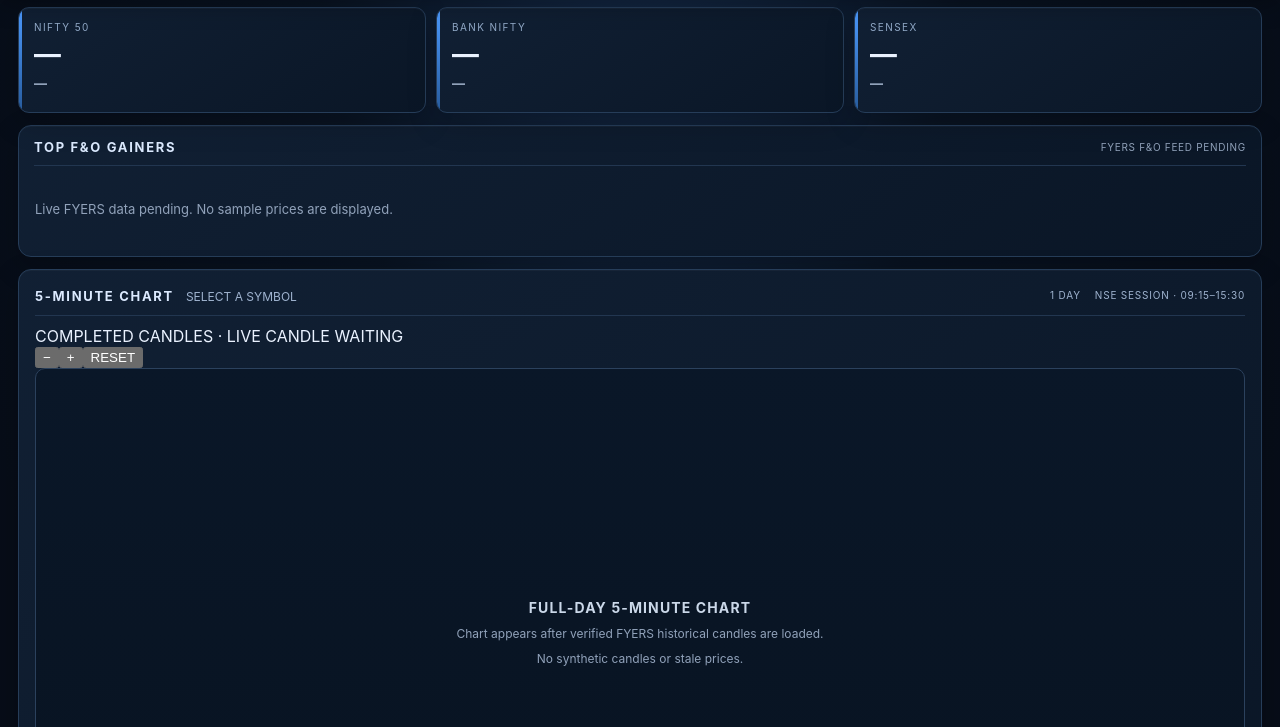
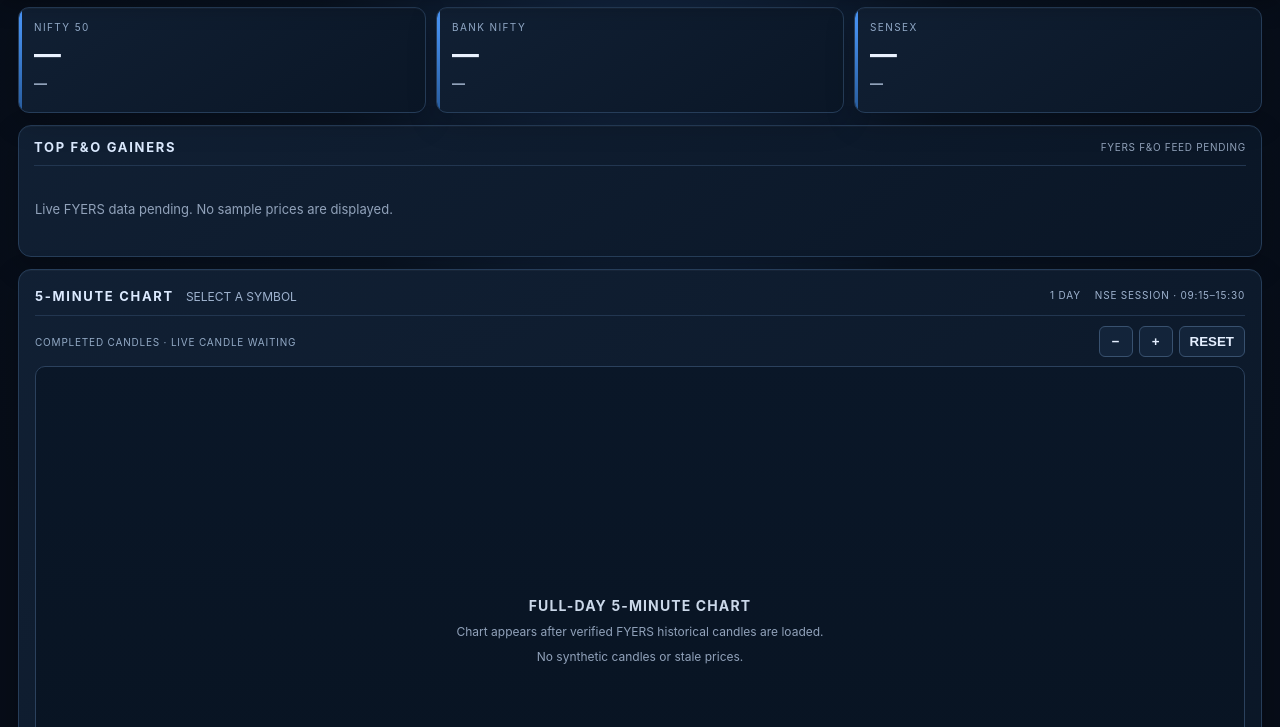
Before and after one commit to dongardivegajananvp-art/Upgrade-AI-Pro-, a website: page public/index.html in a window 1280 px wide. Shown: the part 73-800 px from the top of the page. Drawn offline with Linux system fonts and the light colour scheme; no server answers.

Commit message:
Style chart navigation, crosshair and structure-zone overlays

```diff
--- a/public/style.css
+++ b/public/style.css
@@ -25,3 +25,11 @@ header{background:rgba(10,20,35,.94);backdrop-filter:blur(14px);border-bottom:1p
 .chart-area{background:linear-gradient(180deg,#0a1728,#081321);border:1px solid #2b415d;border-radius:10px}
 .options,.bottom{border-top:1px solid #355273}
 footer{color:#7890ae}
+
+.chart-tools{display:flex;justify-content:space-between;align-items:center;gap:10px;margin:4px 0 9px;color:#93aac6;font-size:10px;letter-spacing:.08em}
+.chart-tools>div{display:flex;gap:6px}
+.chart-tools button{min-width:34px;padding:7px 10px;border:1px solid #38516f;border-radius:6px;background:#13243a;color:#e5efff;font-weight:800}
+.chart-tools button:active{background:#24538a}
+.chart-area{overflow:hidden;touch-action:pan-y;cursor:crosshair}
+.chart-area svg{width:100%;height:100%;display:block}
+.chart-area svg text{font-family:Inter,system-ui,sans-serif}
```
